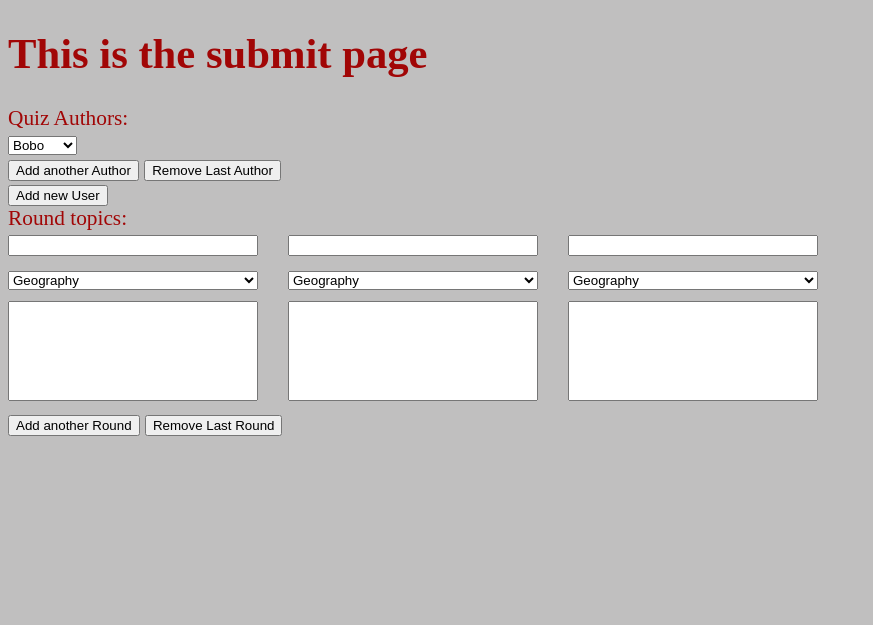
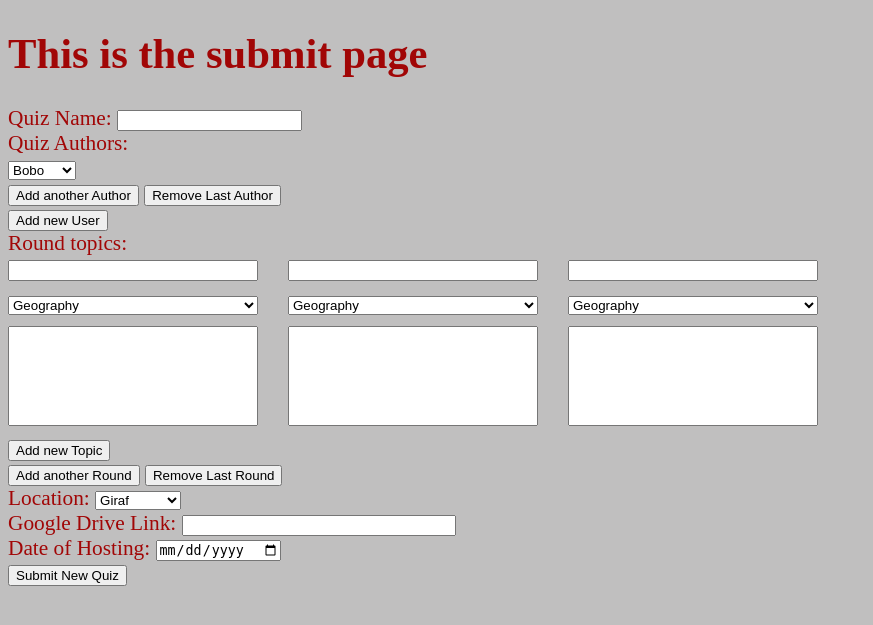
Before and after one commit to simoneggensch/supermintLove, a Flask app: page /submit/ in a window 1280 px wide. Shown: the top 625 px of the page, without its empty margins (0-873 px from the left). Run offline with Flask 3, Linux system fonts and the light colour scheme; data comes from the database, SQL or seed files in the repository.

Commit message:
submit new quiz page done

```diff
--- a/supermint/static/scripts/scripts.js
+++ b/supermint/static/scripts/scripts.js
@@ -38,7 +38,12 @@ function showHide(div) {
 }
 
 function createToolTip(innerText) {
-    return "<span class='quizDescription'>" + innerText + "</span>"
+    if (innerText == '') {
+        return ''
+    }
+    else {
+        return "<span class='quizDescription'>" + innerText + "</span>"
+    }
 }
 
 function addInDiv(element) {
--- a/supermint/static/scripts/submit.js
+++ b/supermint/static/scripts/submit.js
@@ -7,16 +7,15 @@ function additionalAuthor(users) {
 
 function formatUserSelect(selectElem, users) {
     var innerHTML = "";
-
     for (user of users) {
         var option = document.createElement("option");
         option.innerHTML = getUniqueName(user.id, users)
+        option.value = user.id
         selectElem.add(option)
     }
 }
 
 function getUniqueName(userId, users) {
-    console.log("In get Unique Name")
     var user = users.filter(u => u.id == userId)[0];
     var usersWithSameName = users.filter(u => u.first_name == user.first_name);
     if ( usersWithSameName.length == 1) {
@@ -35,13 +34,22 @@ function removeLastAuthor() {
 function showHideAddNewUser() {
 
     if(addNewUser.classList.contains("hide")) {
-        showHideNewUserButton.innerHTML="Hide New User Option"
+        showHideNewUserButton.innerHTML="Hide New User Window"
     } else {
         showHideNewUserButton.innerHTML="Add New User"
     }
     showHide(addNewUser);
 }
 
+function showHideAddNewTopic() {
+
+    if(addNewTopic.classList.contains("hide")) {
+        showHideNewTopicButton.innerHTML="Hide New Topic Window"
+    } else {
+        showHideNewTopicButton.innerHTML="Add New Topic"
+    }
+    showHide(addNewTopic);
+}
 
 function additionalRound(users) {
     var roundForm = createRoundForm();
@@ -50,7 +58,7 @@ function additionalRound(users) {
 
 function createRoundForm() {
     var div = document.createElement("div")
-    div.id="round_" + listOfRounds.length + 1
+    div.id="round_" + (listOfRounds.children.length + 1)
     div.classList.add("round")
 
     div.appendChild(addInDiv(createRoundTitle()))
@@ -61,17 +69,18 @@ function createRoundForm() {
 }
 
 function createRoundTitle() {
-    var input = document.createElement("input")
-    return input
+    var title = document.createElement("input")
+    title.name = "name"
+    return title
 }
 
 function createRoundTopic() {
-
     var select = document.createElement("select")
-
+    select.name = "topic"
     for (topic of topics) {
         var option = document.createElement("option");
         option.innerHTML = topic.name
+        option.value = topic.id
         select.add(option)
     }
     return select
@@ -79,6 +88,7 @@ function createRoundTopic() {
 
 function createRoundDescription() {
     var description = document.createElement("input")
+    description.name = "description"
     description.classList.add("roundDescription")
     return description
 }
@@ -87,3 +97,87 @@ function removeLastRound() {
     var rounds = document.getElementsByClassName("round")
     rounds[rounds.length-1].parentNode.removeChild(rounds[rounds.length-1])
 }
+
+function submitNewUser() {
+    const formData = getNewUserData()
+    submitDataAndReload(formData, "/submit/user")
+}
+
+function getNewUserData() {
+    const formData = new FormData
+    paragraphs = document.getElementById("addNewUser").children;
+    for (var i = 0; i< paragraphs.length - 1; i++) {
+        var input = paragraphs[i].getElementsByTagName("input")[0]
+        formData.append(input.name, input.value)
+    }
+    return formData
+}
+
+function submitNewTopic() {
+    const formData = getNewTopicData()
+    submitDataAndReload(formData, "/submit/topic")
+}
+
+function getNewTopicData() {
+    const formData = new FormData
+    topicElem = document.getElementById("addNewTopic").children[0];
+    input = topicElem.getElementsByTagName("input")[0]
+    formData.append(input.name, input.value)
+    return formData
+}
+
+function submitNewQuiz() {
+    const formData = getNewQuizData()
+    submitDataAndReload(formData, "/submit/quiz")
+}
+
+function getNewQuizData() {
+    const formData = new FormData
+    formData.append("quizTitle", getValueFromInputField(quizTitleInput, "Quiz Title"))
+    formData.append("authors", getAuthors())
+    formData.append("rounds", getRounds())
+    formData.append("locationId", getValueFromInputField(quizLocation, "Location"))
+    formData.append("googleDriveLink", getValueFromInputField(googleDriveURLInput, "Google Drive URL"))
+    formData.append("hostDate", getValueFromInputField(hostDateInput, "Date of Hosting"))
+    return formData
+}
+
+function getAuthors() {
+    authors = []
+    authorElems = listOfAuthors.children
+    for (let authorElem of authorElems) {
+        authors = authors.concat([authorElem.value])
+    }
+    return authors
+}
+
+function getRounds() {
+    rounds = []
+    for (let roundElem of listOfRounds.children) {
+        var round = {}
+        for (let divElem of roundElem.children) {
+            let elem = divElem.children[0]
+            round[elem.name] = getValueFromInputField(elem, elem.name + " for round " + (rounds.length + 1), elem.name = 'quizLocation')
+        }
+        rounds = rounds.concat([round])
+    }
+    return JSON.stringify(rounds)
+}
+
+function getValueFromInputField(inputField, fieldName = "a value", allowEmpty=false) {
+    const value = inputField.value
+    if (!allowEmpty && value == '') {
+        const errorText = fieldName + ' is missing'
+        alert(errorText)
+        throw Error(fieldName + ' is missing')
+    }
+    return value
+}
+
+function submitDataAndReload(data, route) {
+    fetch(route, {
+        method: 'POST',
+        body: data
+    })
+    .then(() => location.reload())
+}
--- a/supermint/static/styles/submit.css
+++ b/supermint/static/styles/submit.css
@@ -1,5 +1,5 @@
 
-#addNewUser {
+.addNewValues {
     border: black;
     background-color: #dbdbdb;
     border-style: solid;
@@ -42,3 +42,7 @@
 .roundDescription {
     height: 100px;
 }
+
+#googleDriveURLInput {
+    width: 200pt;
+}
--- a/supermint/templates/submit.html
+++ b/supermint/templates/submit.html
@@ -8,6 +8,7 @@
     var number_of_authors = 0
 </script>
 <script type="text/javascript" src="{{ url_for('static', filename='scripts/submit.js') }}"></script>
+<script src="https://code.jquery.com/jquery-3.6.0.min.js"></script>
 {% endblock %}
 
 {% block title %}McCarthys{% endblock %}
@@ -21,7 +22,21 @@
         This is the submit page
     </h1>
 
+    {% with messages = get_flashed_messages() %}
+        {% if messages %}
+            <div class="errorMessages">
+                {% for message in messages %}
+                    <p>{{message}}</p>
+                {% endfor %}
+            </div>
+        {% endif %}
+    {% endwith %}
 
+
+    <div>
+        Quiz Name:
+        <input type="text" id="quizTitleInput">
+    </div>
     <div>
         Quiz Authors:
         <div id="listOfAuthors">
@@ -30,22 +45,19 @@
 
 
     <div>
-        <button onclick="additionalAuthor(users)">Add another Author</button>
-        <button onclick="removeLastAuthor()">Remove Last Author</button>
+        <button type="button" onclick="additionalAuthor(users)">Add another Author</button>
+        <button type="button" onclick="removeLastAuthor()">Remove Last Author</button>
     </div>
 
     <div class="relative">
-        <button onclick="showHideAddNewUser()" id="showHideNewUserButton">Add new User</button>
-        <form method="post" id="addNewQuiz">
-            <div id="addNewUser" class="hide">
-                <p>First Name: <input type="text" name="firstName" value="{{ request.form['firstName'] }}"></p>
-                <p>Last Name: <input type="text" name="lastName" value="{{ request.form['lastName'] }}"></p>
-                <p>Pseudonym: <input type="text" name="pseudonym" value="{{ request.form['pseudonym'] }}"></p>
+        <button type="button" onclick="showHideAddNewUser()" id="showHideNewUserButton">Add new User</button>
+        <div id="addNewUser" class="hide addNewValues">
+            <p>First Name: <input type="text" name="firstName"></p>
+            <p>Last Name: <input type="text" name="lastName"></p>
+            <p>Pseudonym: <input type="text" name="pseudonym"></p>
 
-                <p><input type="submit" name="action" value="Submit New User"></p>
-            </div>
-        </form>
-
+            <p><button type="submit" onclick="submitNewUser()">Submit New User</button></p>
+        </div>
     </div>
     <div>
         Round topics:
@@ -53,11 +65,37 @@
         </div>
     </div>
 
+    <div class="relative">
+        <button type="button" onclick="showHideAddNewTopic()" id="showHideNewTopicButton">Add new Topic</button>
+        <div id="addNewTopic" class="hide addNewValues">
+            <p>Topic name: <input type="text" name="topicName"></p>
+            <p><button type="submit" onclick="submitNewTopic()">Submit New Topic</button></p>
+        </div>
+    </div>
+    <div>
+        <button type="button" onclick="additionalRound()">Add another Round</button>
+        <button type="button" onclick="removeLastRound()">Remove Last Round</button>
+    </div>
+    <div>
+        Location:
+        <select name="quizLocation" id="quizLocation">
+            {% for location in locations %}
+                <option value="{{ location.id }}">{{ location.name }}</option>
+            {% endfor %}
+        </select>
+    </div>
 
     <div>
-        <button onclick="additionalRound()">Add another Round</button>
-        <button onclick="removeLastRound()">Remove Last Round</button>
+        Google Drive Link:
+        <input type="text" name="googleDriveURL" id="googleDriveURLInput">
     </div>
+
+    <div>
+        Date of Hosting:
+        <input type="date" id="hostDateInput">
+    </div>
+
+    <button type="submit" onclick="submitNewQuiz()">Submit New Quiz</button>
 
 {% endblock %}
 
--- a/supermint/views/mcCarthys.py
+++ b/supermint/views/mcCarthys.py
@@ -18,7 +18,7 @@ def home():
     # fetch quizzes
     quizQuery = ''' SELECT q.id as quiz_id, q.* FROM author a
     INNER JOIN quiz q on a.quiz_id = q.id
-    WHERE a.quiz_location_id=1 group by q.id
+    WHERE q.location_id=1 group by q.id
     ORDER BY date_hosted DESC'''
 
     quizzes = conn.execute(quizQuery).fetchall()
@@ -29,10 +29,7 @@ def home():
         quiz["authors"] = [host["pseudonym"] for host in hosts]
 
         rounds = fetchRounds(quiz['quiz_id'], conn)
-        print(rounds)
         quiz["rounds"] = rounds
-
-        print(rounds)
 
     conn.close()
 
--- a/supermint/views/submit.py
+++ b/supermint/views/submit.py
@@ -1,59 +1,127 @@
-from flask import views, render_template, Blueprint, request, redirect, url_for, flash
+from flask import views, render_template, Blueprint, request, redirect, url_for, flash, jsonify
 from sqLite.utils import get_db_connection, dict_factory
+import json
 
 submit = Blueprint("submit", __name__)
 
 
-@submit.route("/", methods=["POST", "GET"])
+@submit.route("/", methods=["GET"])
 def home():
     conn = get_db_connection()
     conn.row_factory=dict_factory
 
-    print(request.form)
-    print(request.method)
-    if request.method == "POST":
-        if "action" in request.form:
-            if request.form["action"] == "Submit New User":
-                addNewUser(request, conn)
-            elif request.form["action"] == "Submit New User":
-                print("New quiz submitted")
-            return redirect(url_for("submit.home"))
+    pageToRender = render_page(conn)
+    conn.close()
+    return pageToRender
 
-    elif request.method == "GET":
-        pageToRender = render_page(conn)
-        conn.close()
-        return pageToRender
+@submit.route("/user", methods=["POST"])
+def newUser():
+    conn = get_db_connection()
+    conn.row_factory=dict_factory
+    validity = addNewUser(request.form, conn)
+    conn.close()
+    return redirect(validity)
+
+
+@submit.route("/topic", methods=["POST"])
+def newTopic():
+    conn = get_db_connection()
+    conn.row_factory=dict_factory
+    validity = addNewTopic(request.form, conn)
+    conn.close()
+    return redirect(validity)
+
+
+@submit.route("/quiz", methods=["POST"])
+def newQuiz():
+    conn = get_db_connection()
+    conn.row_factory=dict_factory
+    validity = addNewQuiz(request.form, conn)
+    conn.close()
+    return redirect(validity)
 
 def render_page(conn):
     # fetch users
     userQuery = ''' SELECT id, * FROM user
     ORDER BY first_name'''
-
     users = conn.execute(userQuery).fetchall()
 
     topicQuery = ''' SELECT id, * FROM topic
     ORDER BY name'''
+    topics = conn.execute(topicQuery).fetchall()
 
-    topics = conn.execute(topicQuery).fetchall()
-    return render_template("submit.html", users=users, topics=topics)
+
+    locationQuery = ''' SELECT id, * FROM location
+    ORDER BY name'''
+    locations = conn.execute(locationQuery).fetchall()
+    return render_template("submit.html", users=users, topics=topics, locations=locations)
 
 
 
-def addNewUser(request, conn):
-    firstName = request.form["firstName"]
-    lastName = request.form['lastName']
-    pseudonym = request.form['pseudonym']
+def addNewUser(requestForm, conn):
+    firstName = requestForm["firstName"]
+    lastName = requestForm['lastName']
+    pseudonym = requestForm['pseudonym']
 
-    if not firstName:
+    validInput=True
+    if not firstName or firstName == '':
         flash("First Name is required")
-    elif not lastName:
+        validInput=False
+    if not lastName or lastName == '':
         flash("Last Name needed")
-    elif not pseudonym:
+        validInput=False
+    if not pseudonym or pseudonym == '':
         flash("Pseudonym required")
+        validInput=False
 
-    newUserQuery = '''INSERT INTO user (first_name, last_name, pseudonym)
-    VALUES (?, ?, ?)'''
+    if validInput:
+        newUserQuery = '''INSERT INTO user (first_name, last_name, pseudonym)
+        VALUES (?, ?, ?)'''
 
-    conn.execute(newUserQuery, (firstName, lastName, pseudonym))
+        conn.execute(newUserQuery, (firstName, lastName, pseudonym))
+        conn.commit()
+        flash("New User Added")
+
+    return validInput
+
+def addNewTopic(requestForm, conn):
+    topic = requestForm["topicName"]
+    validInput=True
+    if not topic or topic == '':
+        flash("Topic Name is required")
+        validInput=False
+
+    if validInput:
+        newUserQuery = '''INSERT INTO topic (name)
+        VALUES (?)'''
+
+        conn.execute(newUserQuery, (topic,))
+        conn.commit()
+        flash("New Topic Added")
+
+    return validInput
+
+def addNewQuiz(requestForm, conn):
+    print(requestForm)
+    quizId = addQuizToDb(requestForm["quizTitle"], requestForm["locationId"], requestForm["googleDriveLink"], requestForm["hostDate"], conn)
+    addRoundsToDb(json.loads(requestForm["rounds"]), conn, quizId)
+    addAuthorsToDb(requestForm["authors"].strip().split(","), quizId, conn)
+
+    print("should commit now")
     conn.commit()
-    conn.close()
+
+def addQuizToDb(quizTitle, locationId, googleDriveURL, hostDate, conn):
+    quizQuery = 'INSERT INTO quiz (title, location_id, google_slides_url, date_hosted) VALUES (?, ?, ?, ?)'
+    cursor = conn.cursor()
+    cursor.execute(quizQuery,(quizTitle, locationId, googleDriveURL, hostDate))
+    return cursor.lastrowid
+
+def addRoundsToDb(rounds, conn, quizId):
+    for roundNumber, round in enumerate(rounds):
+        roundQuery = 'INSERT INTO round (name, description, round_number, quiz_id, topic_id) VALUES (?, ?, ?, ?, ?)'
+        conn.execute(roundQuery, (round["name"], round["description"], roundNumber + 1, quizId, round["topic"]))
+
+def addAuthorsToDb(authors, quizId, conn):
+    for author in authors:
+        authorQuery = 'INSERT INTO author (quiz_id, user_id) VALUES (?, ?)'
+        conn.execute(authorQuery, (quizId, author))
```
Also changed, not shown: supermint/sqLite/init_db.py (+27 -22 lines), supermint/sqLite/schema.sql (+12 -8 lines), supermint/sqLite/database.db.
